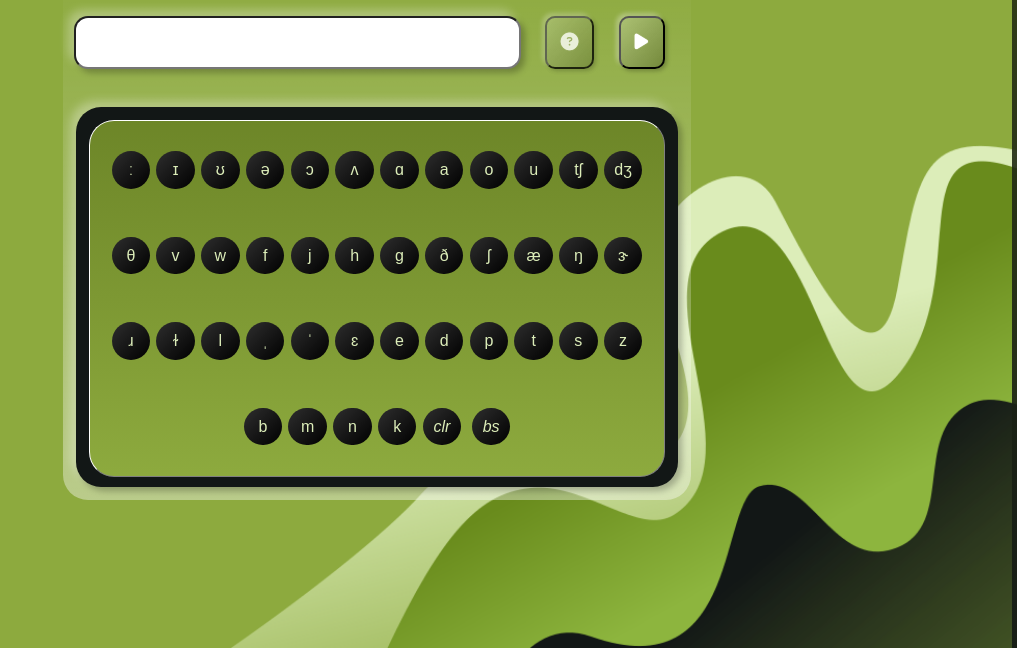
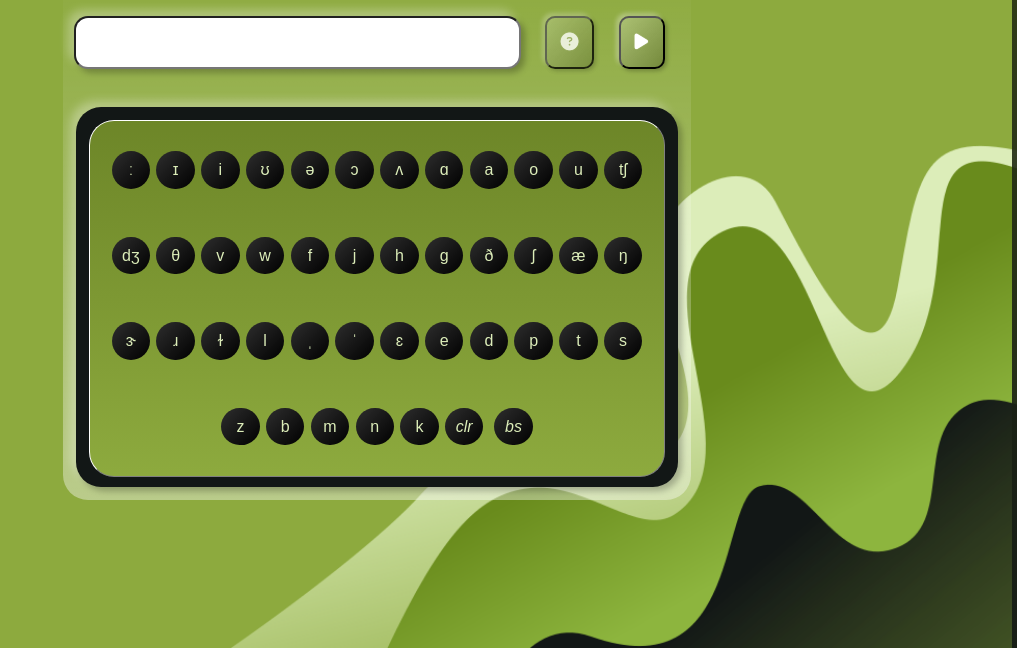
Before and after one commit to PedramN-MiraiTech/phonotrainer_test, a plain HTML site: page index.html in a window 1280 px wide. Shown: the part 98-746 px from the top of the page, without its empty margins (263-1280 px from the left). Drawn offline with Linux system fonts and the light colour scheme.

Commit message:
added the i glyph

```diff
--- a/index.html
+++ b/index.html
@@ -89,6 +89,7 @@
                 <div>
                     <span class="char">ː</span>
                     <span class="char">ɪ</span>
+                    <span class="char">i</span>
                     <span class="char">ʊ</span>
                     <span class="char">ə</span>
                     <span class="char">ɔ</span>
```
